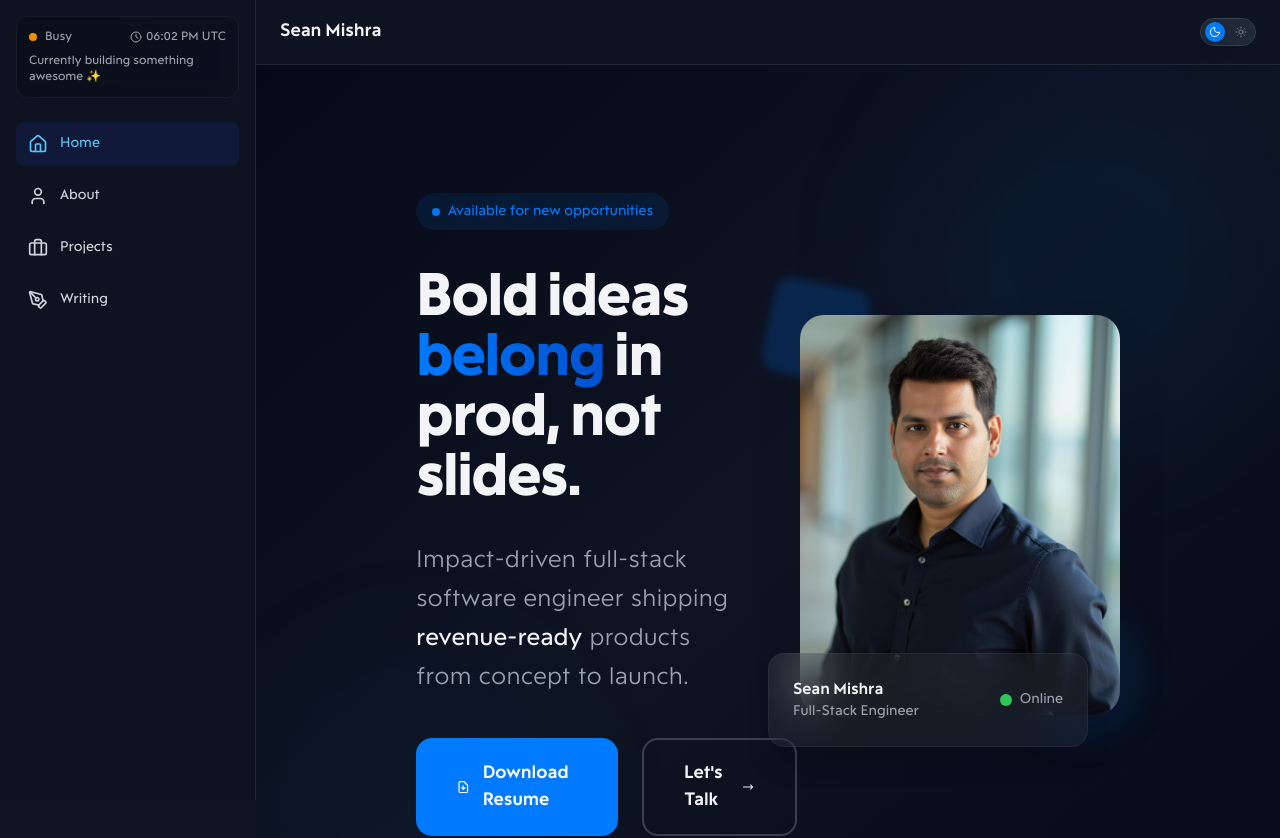
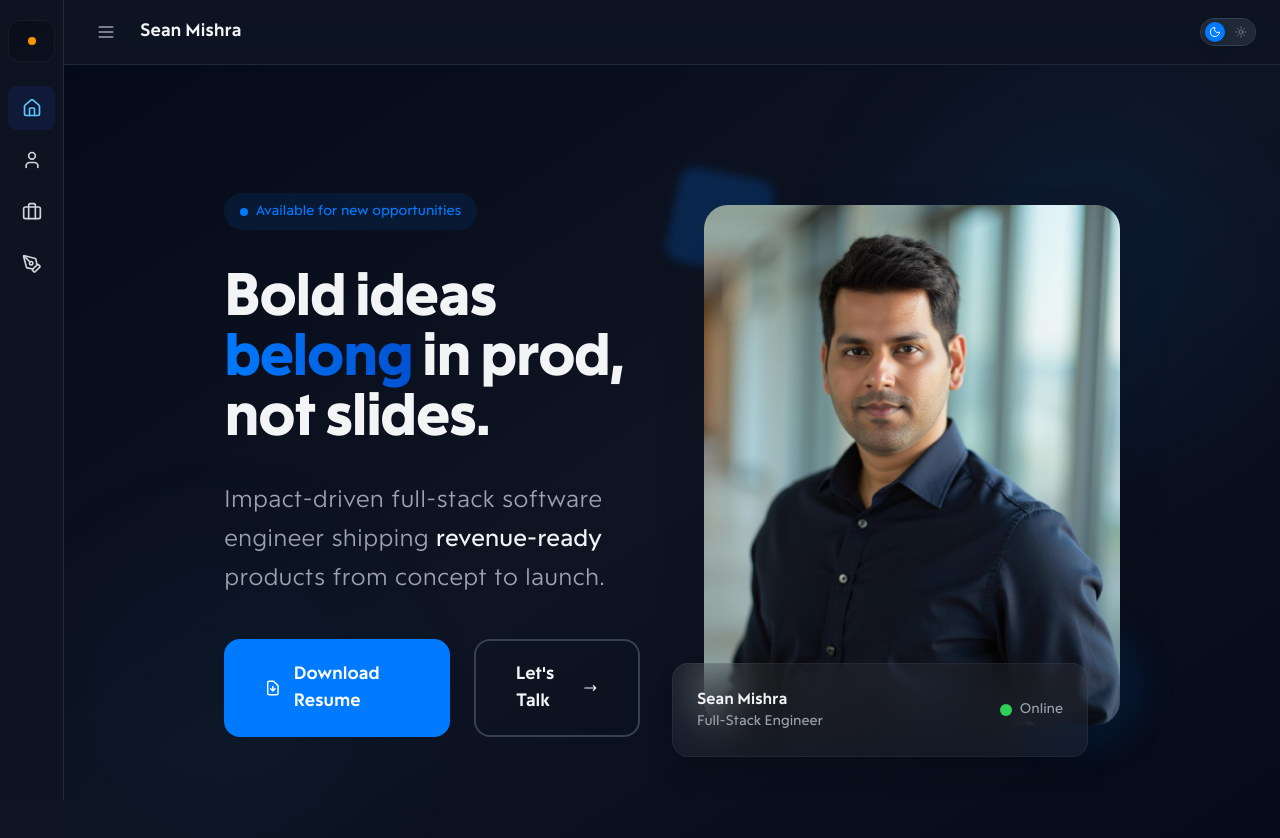
Before and after one commit to seanmishra/personal-website, a Next.js app: page / in a window 1280 px wide. Shown: the top 838 px of the page. Built offline with nearby package versions, Linux system fonts and the light colour scheme.

Commit message:
updated sidebar

```diff
--- a/src/app/layout.tsx
+++ b/src/app/layout.tsx
@@ -7,7 +7,6 @@ import { Sidebar } from "@/components/layout/sidebar";
 import { Header } from "@/components/layout/header";
 import { Footer } from "@/components/layout/footer";
 import { ResponsiveLayout } from "@/components/layout/responsive-layout";
-import { ResizeHandler } from "@/components/resize-handler";
 
 const gottak = localFont({
   src: [
@@ -68,7 +67,6 @@ export default function RootLayout({
         className={`${gottak.variable} ${sourceCodePro.variable} font-sans antialiased`}
       >
         <Providers>
-          <ResizeHandler />
           <div className="min-h-screen bg-neutral-50 dark:bg-neutral-900">
             <Sidebar />
 
--- a/src/components/layout/footer.tsx
+++ b/src/components/layout/footer.tsx
@@ -13,7 +13,7 @@ export function Footer({ className = '' }: FooterProps) {
 
   return (
     <footer
-      className={`bg-neutral-50/80 dark:bg-neutral-900/80 backdrop-blur-xl border-t border-default ${className}`}
+      className={`bg-neutral-50 dark:bg-neutral-900 border-t border-default ${className}`}
     >
       <div className="max-w-7xl mx-auto px-6 py-8">
         <div className="grid grid-cols-1 md:grid-cols-2 md:gap-16 gap-2">
--- a/src/components/layout/header.tsx
+++ b/src/components/layout/header.tsx
@@ -9,7 +9,7 @@ interface HeaderProps {
 }
 
 export function Header({ className = '' }: HeaderProps) {
-  const { toggleSidebar } = useSidebar();
+  const { toggleSidebar, isMobileOverlay, isIconsOnly } = useSidebar();
 
   return (
     <header
@@ -18,14 +18,16 @@ export function Header({ className = '' }: HeaderProps) {
       <div className="max-w-7xl mx-auto px-6 h-16 flex items-center justify-between">
         {/* Navigation breadcrumb or title */}
         <div className="flex items-center gap-4">
-          {/* Mobile menu button - visible on xs, sm, md, and lg screens */}
+          {/* Mobile menu button - visible when in mobile overlay mode or icons-only mode */}
+          {(isMobileOverlay || isIconsOnly) && (
             <button
               onClick={toggleSidebar}
-            className="p-2 rounded-md hover-surface transition-colors xl:hidden"
+              className="p-2 rounded-md hover-surface transition-colors"
               aria-label="Toggle menu"
             >
               <Menu size={20} className="text-muted" />
             </button>
+          )}
 
           <h1 className="text-lg font-sans font-semibold text-primary">
             Sean Mishra
--- a/src/components/layout/responsive-layout.tsx
+++ b/src/components/layout/responsive-layout.tsx
@@ -7,16 +7,27 @@ interface ResponsiveLayoutProps {
 }
 
 export function ResponsiveLayout({ children }: ResponsiveLayoutProps) {
-  const { isCollapsed } = useSidebar();
+  const { isIconsOnly, isMobileOverlay, shouldShowOverlay } = useSidebar();
+
+  const getMarginClass = () => {
+    if (isMobileOverlay) {
+      // Mobile: no margin, sidebar is overlay
+      return 'ml-0';
+    } else if (shouldShowOverlay && !isIconsOnly) {
+      // lg/xl expanded mode: no margin, sidebar is overlay
+      return 'ml-0';
+    } else if (isIconsOnly) {
+      // lg/xl: margin for icon-only sidebar
+      return 'ml-16';
+    } else {
+      // 2xl+: margin for full sidebar
+      return 'ml-64';
+    }
+  };
 
   return (
     <div
-      className={`min-h-screen flex flex-col transition-all duration-300 ${
-        // Only add margin on xl screens when sidebar is visible
-        isCollapsed
-          ? 'ml-0 xl:ml-16'
-          : 'ml-0 xl:ml-64'
-      }`}
+      className={`min-h-screen flex flex-col transition-all duration-300 ${getMarginClass()}`}
     >
       {children}
     </div>
--- a/src/components/layout/sidebar-context.tsx
+++ b/src/components/layout/sidebar-context.tsx
@@ -7,6 +7,9 @@ interface SidebarContextType {
   isCollapsed: boolean;
   toggleSidebar: () => void;
   sidebarWidth: string;
+  isIconsOnly: boolean;
+  isMobileOverlay: boolean;
+  shouldShowOverlay: boolean;
 }
 
 const SidebarContext = createContext<SidebarContextType | undefined>(undefined);
@@ -24,35 +27,71 @@ interface SidebarProviderProps {
 }
 
 export function SidebarProvider({ children }: SidebarProviderProps) {
-  const [isCollapsed, setIsCollapsed] = useState(false); // Default to collapsed
+  const [isCollapsed, setIsCollapsed] = useState(true); // Start collapsed by default
+  const [screenMode, setScreenMode] = useState<'mobile' | 'desktop-icons' | 'desktop-full'>('desktop-full');
 
   const toggleSidebar = () => {
     setIsCollapsed(!isCollapsed);
   };
 
   useIsomorphicLayoutEffect(() => {
-    // Check if sidebar should be collapsed based on screen size
+    // Check screen size and set appropriate sidebar state
     const checkScreenSize = () => {
-      // Use standard Tailwind breakpoints
-      // sm: 640px+, md: 768px+, lg: 1024px+, xl: 1280px+
-      const isDesktop = window.innerWidth >= 1280; // xl breakpoint
+      const width = window.innerWidth;
 
-      if (isDesktop) {
-        setIsCollapsed(false); // Expanded on desktop (xl+)
+      // Tailwind breakpoints: sm: 640px, md: 768px, lg: 1024px, xl: 1280px, 2xl: 1536px
+      if (width >= 1536) {
+        // 2xl+: Full width sidebar, always visible
+        setScreenMode('desktop-full');
+        setIsCollapsed(false);
+      } else if (width >= 1024) {
+        // lg and xl: Icons only by default, can be expanded
+        setScreenMode('desktop-icons');
+        // Start collapsed (icons only) by default for these breakpoints
+        if (screenMode !== 'desktop-icons') {
+          setIsCollapsed(true);
+        }
       } else {
-        setIsCollapsed(true); // Collapsed on mobile/tablet (< xl)
+        // sm and below: Mobile overlay, hidden by default
+        setScreenMode('mobile');
+        setIsCollapsed(true);
       }
     };
 
     checkScreenSize();
     window.addEventListener('resize', checkScreenSize);
     return () => window.removeEventListener('resize', checkScreenSize);
-  }, []);
+  }, [screenMode]);
 
-  const sidebarWidth = isCollapsed ? 'w-16' : 'w-64';
+  // Derive state based on screen mode and collapsed state
+  const isMobileOverlay = screenMode === 'mobile';
+  const isIconsOnly = screenMode === 'desktop-icons' && isCollapsed;
+
+  // Determine sidebar width based on state
+  const getSidebarWidth = () => {
+    if (isMobileOverlay) {
+      return 'w-64'; // Full width for mobile overlay
+    } else if (isIconsOnly) {
+      return 'w-16'; // Icon-only width
+    } else {
+      return 'w-64'; // Full width
+    }
+  };
+
+  const sidebarWidth = getSidebarWidth();
+
+  // Determine if we should show overlay (for lg/xl when expanded or mobile when expanded)
+  const shouldShowOverlay = (isMobileOverlay && !isCollapsed) || (!isMobileOverlay && !isIconsOnly);
 
   return (
-    <SidebarContext.Provider value={{ isCollapsed, toggleSidebar, sidebarWidth }}>
+    <SidebarContext.Provider value={{
+      isCollapsed,
+      toggleSidebar,
+      sidebarWidth,
+      isIconsOnly,
+      isMobileOverlay,
+      shouldShowOverlay
+    }}>
       {children}
     </SidebarContext.Provider>
   );
--- a/src/components/layout/sidebar.tsx
+++ b/src/components/layout/sidebar.tsx
@@ -12,7 +12,7 @@ interface SidebarProps {
 
 export function Sidebar({ className = '' }: SidebarProps) {
   const pathname = usePathname();
-  const { isCollapsed, toggleSidebar, sidebarWidth } = useSidebar();
+  const { isCollapsed, toggleSidebar, sidebarWidth, isIconsOnly, isMobileOverlay, shouldShowOverlay } = useSidebar();
 
   // Current time and status
   const [currentTime, setCurrentTime] = useState(new Date());
@@ -71,10 +71,10 @@ export function Sidebar({ className = '' }: SidebarProps) {
 
   return (
     <>
-      {/* Mobile backdrop overlay - show when sidebar is expanded on small screens */}
-      {!isCollapsed && (
+      {/* Backdrop overlay - show when expanded for both mobile and lg/xl modes */}
+      {shouldShowOverlay && (
         <div
-          className="fixed inset-0 bg-black/60 z-40 xl:hidden backdrop-blur-sm touch-none"
+          className="fixed inset-0 bg-black/60 z-40 backdrop-blur-sm touch-none 2xl:hidden"
           onClick={toggleSidebar}
           onTouchStart={(e) => e.preventDefault()}
           aria-hidden="true"
@@ -83,37 +83,42 @@ export function Sidebar({ className = '' }: SidebarProps) {
 
       <aside
         className={`fixed left-0 top-0 h-full z-50 bg-neutral-50/95 dark:bg-neutral-900/95 backdrop-blur-xl border-r border-default transition-all duration-300 ${sidebarWidth} ${
-          // Hide sidebar completely on small screens when collapsed
-          isCollapsed ? 'xl:block hidden' : 'block'
-        } ${className}`}
+          // For mobile overlay: hide when collapsed, show when expanded
+          // For lg/xl: always show but change overlay behavior
+          isMobileOverlay
+            ? (isCollapsed ? 'translate-x-[-100%]' : 'translate-x-0')
+            : 'translate-x-0'
+        } ${!isIconsOnly && !isMobileOverlay ? 'lg:shadow-2xl xl:shadow-2xl' : ''} ${className}`}
       >
       <div className="flex flex-col h-full">
         {/* Navigation */}
-        <nav className="flex-1 p-4 overflow-y-auto">
+        <nav className="flex-1 p-2 2xl:p-4 overflow-y-auto">
           {/* Status Section */}
+          {isIconsOnly ? (
+            // Icons-only mode: show just the status indicator, centered
+            <div className="mb-6 mt-3 p-4 flex flex-col justify-center items-center sidebar-status-card">
+              <div className={`w-2 h-2 rounded-full ${getStatusColor(status)} animate-pulse`} />
+            </div>
+          ) : (
+            // Full mode: show complete status card
             <div className="mb-6 sidebar-status-card">
               <div className="flex items-center gap-3">
                 <div className="flex items-center gap-2">
                   <div className={`w-2 h-2 rounded-full ${getStatusColor(status)} animate-pulse`} />
-                {!isCollapsed && (
                   <span className="text-xs font-medium text-muted">
                     {getStatusText(status)}
                   </span>
-                )}
                 </div>
-              {!isCollapsed && (
                 <div className="flex items-center gap-1 text-xs text-muted ml-auto">
                   <Clock size={12} />
                   <span>{formatTime(currentTime)}</span>
                 </div>
-              )}
               </div>
-            {!isCollapsed && (
               <div className="mt-2 text-xs text-muted">
                 Currently building something awesome ✨
               </div>
+            </div>
           )}
-          </div>
 
           <ul className="space-y-2">
             {navigationItems.map((item) => {
@@ -128,17 +133,17 @@ export function Sidebar({ className = '' }: SidebarProps) {
                       isActive
                         ? 'nav-link-active'
                         : ''
-                    }`}
-                    title={isCollapsed ? item.label : undefined}
+                    } ${isIconsOnly ? 'justify-center' : ''}`}
+                    title={isIconsOnly ? item.label : undefined}
                     onClick={() => {
-                      // Close sidebar on mobile after navigation
-                      if (window.innerWidth < 1280) {
+                      // Close sidebar after navigation for mobile or expanded lg/xl mode
+                      if (isMobileOverlay || (!isIconsOnly && !isMobileOverlay)) {
                         toggleSidebar();
                       }
                     }}
                   >
                     <IconComponent size={20} className="flex-shrink-0" />
-                    {!isCollapsed && (
+                    {!isIconsOnly && (
                       <span className="text-sm font-medium transition-opacity duration-200">
                         {item.label}
                       </span>
```
Also changed, not shown: src/components/resize-handler.tsx (deleted, +0 -28 lines). Lines whose indentation alone changed are shown as unchanged.
